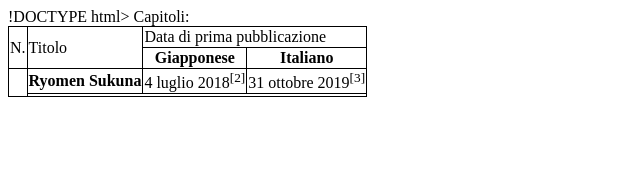
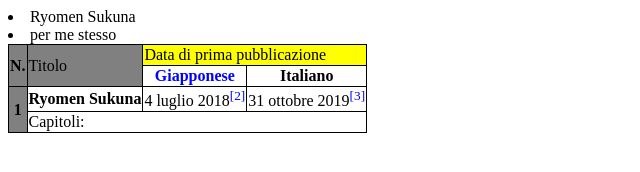
Before and after one commit to r22-4ar-ba/r22-4ar-ba.github.io, a plain HTML site: page Esercizi/es4.html in a window 1280 px wide. Shown: the whole page, without its empty margins (0-640 px from the left). Drawn offline with Linux system fonts and the light colour scheme.

Commit message:
Update es4.html

```diff
--- a/Esercizi/es4.html
+++ b/Esercizi/es4.html
@@ -1,4 +1,4 @@
-!DOCTYPE html>
+<!DOCTYPE html>
 <html>
 <head>
 <style>
@@ -6,34 +6,42 @@ table, th, td {
   border: 1px solid black;
   border-collapse: collapse; /* default: separate */
 }
+   .tuttogrigio {
+     background-color: grey;
+  }
   </style>
   </head>
     <body>
      <table>
       <tr>
-     <td rowspan="2">N.</td>
-     <td rowspan="2">Titolo</td>
-     <td colspan="2">Data di prima pubblicazione</td>
+        <th rowspan="2" class="tuttogrigio">N.</th>
+        <td rowspan="2"class="tuttogrigio">Titolo</td>
+        <td colspan="2" style=background-color:yellow;>Data di prima pubblicazione</td>
      </tr>
 
       <tr>
-     <th>Giapponese</th>
-     <th>Italiano</th>
+     <th style="color:blue">Giapponese</th>
+     <th syle="color:blue">Italiano</th>
      </tr>
 
       <tr>
-     <th rowspan="2"></th>
+     <th rowspan="2" class="tuttogrigio" >1</th>
      <th>Ryomen Sukuna</th>
-     <td>4 luglio 2018<sup>[2]</td>
-        <td>31 ottobre 2019<Sup>[3]</sup></td>
+        <td>4 luglio 2018<sup style="color:blue">[2]</sup></td>
+        <td>31 ottobre 2019<Sup style="color:blue">[3]</sup></td>
      </tr>
 
      <tr>
-     <td colspan="3"></td>
+      <td colspan="3">
           Capitoli:<br/>
+       <col>
+        <li>Ryomen Sukuna</li>
+        <li...</li>
+        <li>per me stesso</li>
+       </ol>
      </td>
 
       </tr>
-     </tabl>
+   <table>
      </body>
 </html>
```
Lines whose indentation alone changed are shown as unchanged.
